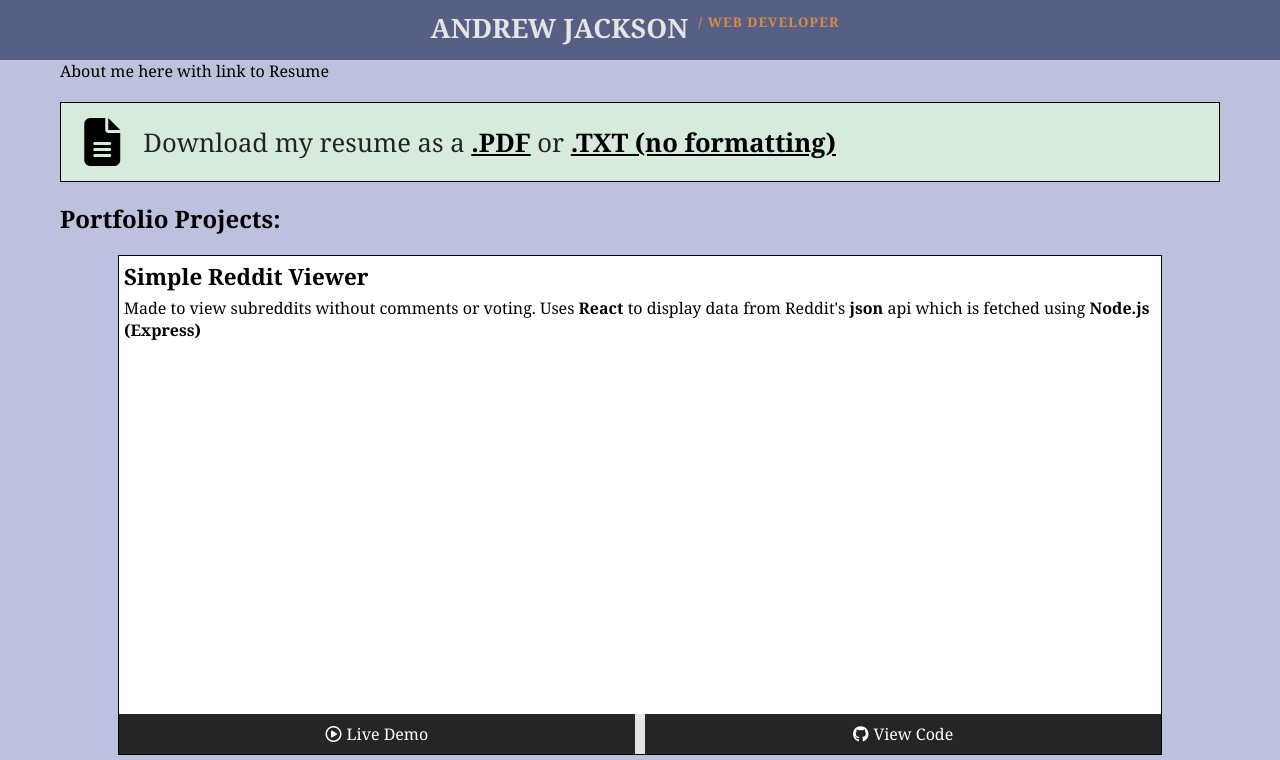
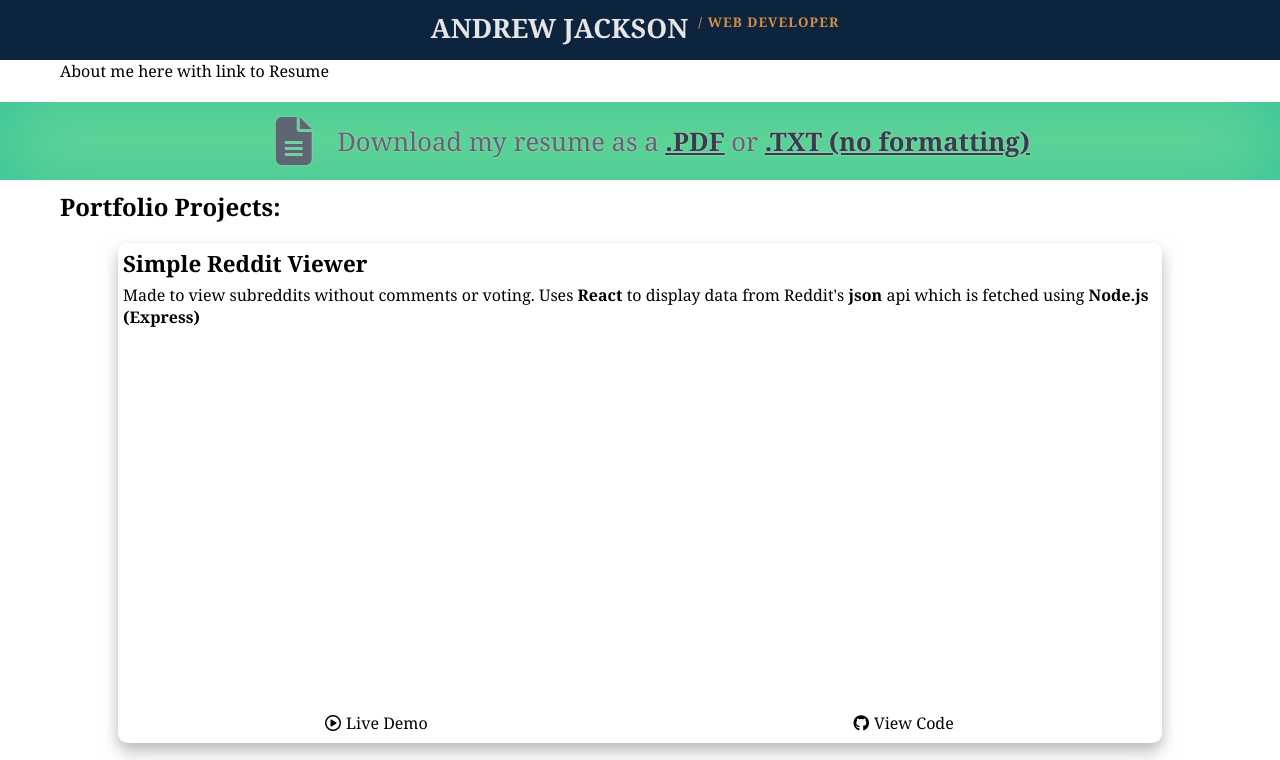
Before and after one commit to inactionjackson/2019-portfolio, a plain HTML site: page index.html in a window 1280 px wide. Shown: the top 760 px of the page. Drawn offline with Linux system fonts and the light colour scheme.

Commit message:
redisgned pass

```diff
--- a/style.css
+++ b/style.css
@@ -5,12 +5,12 @@
 }
 
 body{
-    overflow: scroll;
+    overflow-y: scroll;
+    overflow-x: hidden;
     width: 100vw;
     height: 100vh;
     font-family: Cambria, Cochin, Georgia, Times, 'Times New Roman', serif;
 
-    background: rgb(189, 193, 221);
 }
 
 nav{
@@ -22,7 +22,7 @@ nav{
     width: 100%;
     height: 60px;
     z-index: 100;
-    background: #575F85;
+    background: #0C243E;
 }
 
 #name{
@@ -49,10 +49,15 @@ nav{
 #container > .resumeContainer{
     display: flex;
     flex-direction: row;
-    width: 100%;
-    border: 1px solid black;
-    background: rgb(215, 235, 221);
-    margin: 20px 0px;
+    width: 100vw;
+    justify-content: center;
+    color: #5E6573;
+    text-shadow: 0px 0px 2px rgb(206, 204, 204);
+    background: #6ADA94;
+    margin: 20px 0px 0px -60px;
+    -webkit-box-shadow: inset 0px 0px 80px 0px rgba(54,193,155,1);
+-moz-box-shadow: inset 0px 0px 80px 0px rgba(54,193,155,1);
+box-shadow: inset 0px 0px 80px 0px rgba(54,193,155,1);
 }
 #container > .resumeContainer > i{
     font-size: 3em;
@@ -60,13 +65,12 @@ nav{
 }
 #container > .resumeContainer > p{
     font-size: 1.6em;
-    color:rgb(36, 36, 36);
     align-self: center;
 }
 #container > .resumeContainer > p > a{
     font-weight: bold;
     text-decoration: underline;
-    color: #000;
+    color: rgb(54, 62, 78);
 }
 #container > .resumeContainer > p > a:hover{
     cursor: pointer;
@@ -85,7 +89,13 @@ nav{
     height: 500px;
     margin:10px auto;
     background: #ffffff;
-    border: 1px #000 solid;
+    border-radius: 10px 10px 10px 10px;
+-moz-border-radius: 10px 10px 10px 10px;
+-webkit-border-radius: 10px 10px 10px 10px;
+border: 0px none #000000;
+    -webkit-box-shadow: 0px 8px 15px 0px rgba(163,163,163,0.75);
+    -moz-box-shadow: 0px 8px 15px 0px rgba(163,163,163,0.75);
+    box-shadow: 0px 8px 15px 0px rgba(163,163,163,0.75);
 }
 .portCard p{
     padding: 5px;
@@ -101,20 +111,33 @@ nav{
 }
 .portCard_linkContainer{
     position: absolute;
-    border-top: 1px solid white;
+
     bottom:0;
     width:100%;
     display: grid;
     grid-template-columns: 10fr .2fr 10fr;
     grid-auto-rows:40px;
+
 }
 
 .portCard_linkContainer a{
-    background: rgb(37, 37, 37);
-    color: #fff;
+    color: #000;
     display:flex;
     justify-content: center;
     align-items: center;
+
+}
+.portCard_linkContainer a:first-of-type{
+    border-radius: 0px 0px 0px 10px;
+-moz-border-radius: 0px 0px 0px 10px;
+-webkit-border-radius: 0px 0px 0px 10px;
+border: 0px none #000000;
+}
+.portCard_linkContainer a:last-of-type{
+    border-radius: 0px 0px 10px 0px;
+-moz-border-radius: 0px 0px 10px 0px;
+-webkit-border-radius: 0px 0px 10px 0px;
+border: 0px none #000000;
 }
 .portCard_linkContainer a i{
     padding-right: 5px;
@@ -124,15 +147,12 @@ nav{
 .portCard_linkContainer a:hover{
     cursor: pointer;
     background-color:rgb(75, 75, 75);
+    color:#fff;
 }
 .portCard_linkContainer a:hover i{
     font-size: 2em;
 }
-.portCard_linkContainer div{
-    background-color: #E5E5E5;
-    width: 100%;
-    height: 100%;
-}
+
 
 footer{
     position: fixed;
@@ -140,7 +160,7 @@ footer{
     bottom: 0px;
     width: 100%;
     justify-content: center;
-    background: rgb(212, 140, 71);
+    background: #5E6573;
     border-top: 1px solid #707070;
 
 }
@@ -161,12 +181,12 @@ footer ul li a{
     font-family: 'Times New Roman', Times, serif;
     font-weight: bold;
     text-decoration: none;
-    color:#E5E5E5;
+    color: rgb(255, 253, 244);
     font-size: 1.5em;
 }
 
 footer ul li a i{
 
-    color:rgb(51, 58, 97);
+    color:#6ADA94;
 
 }
```
